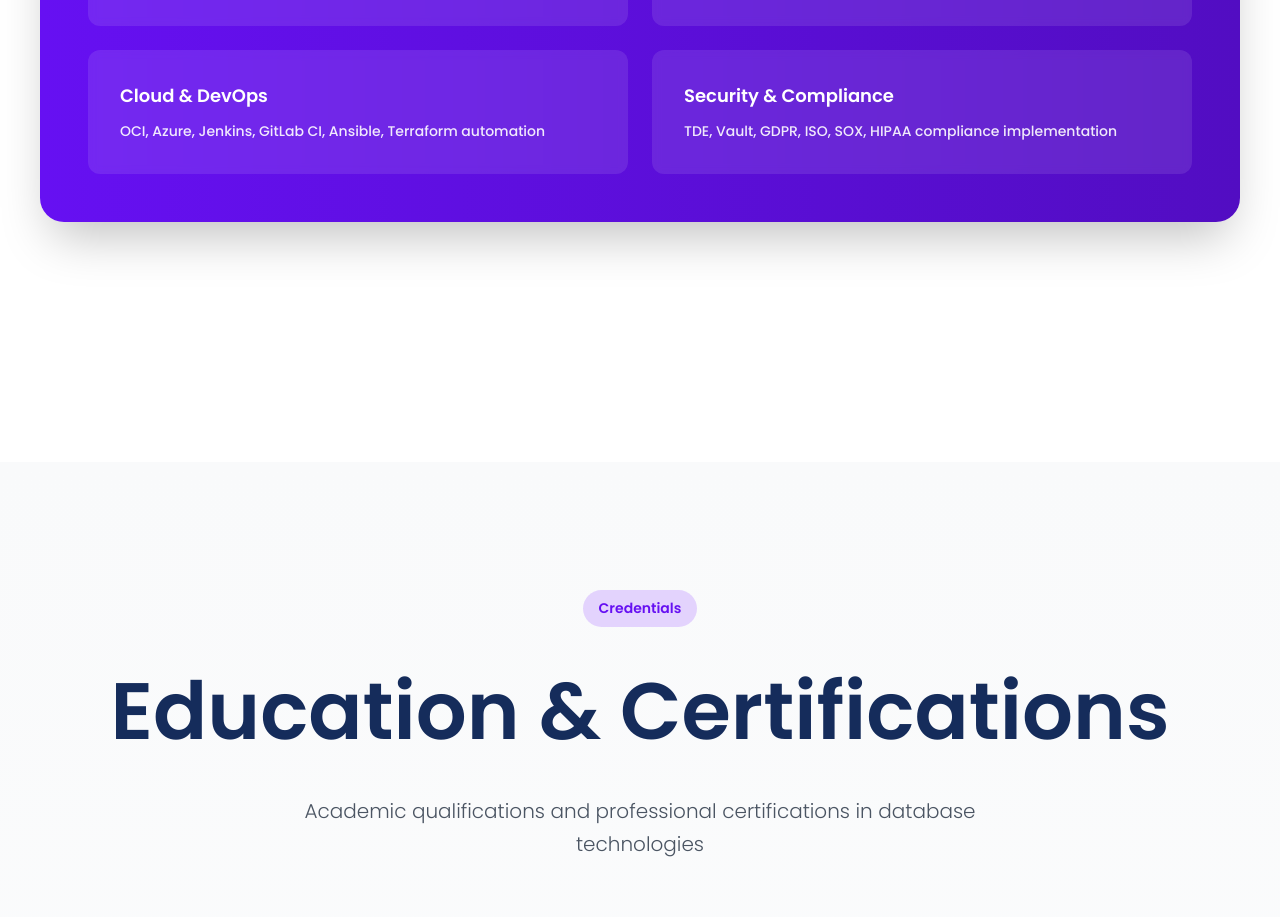
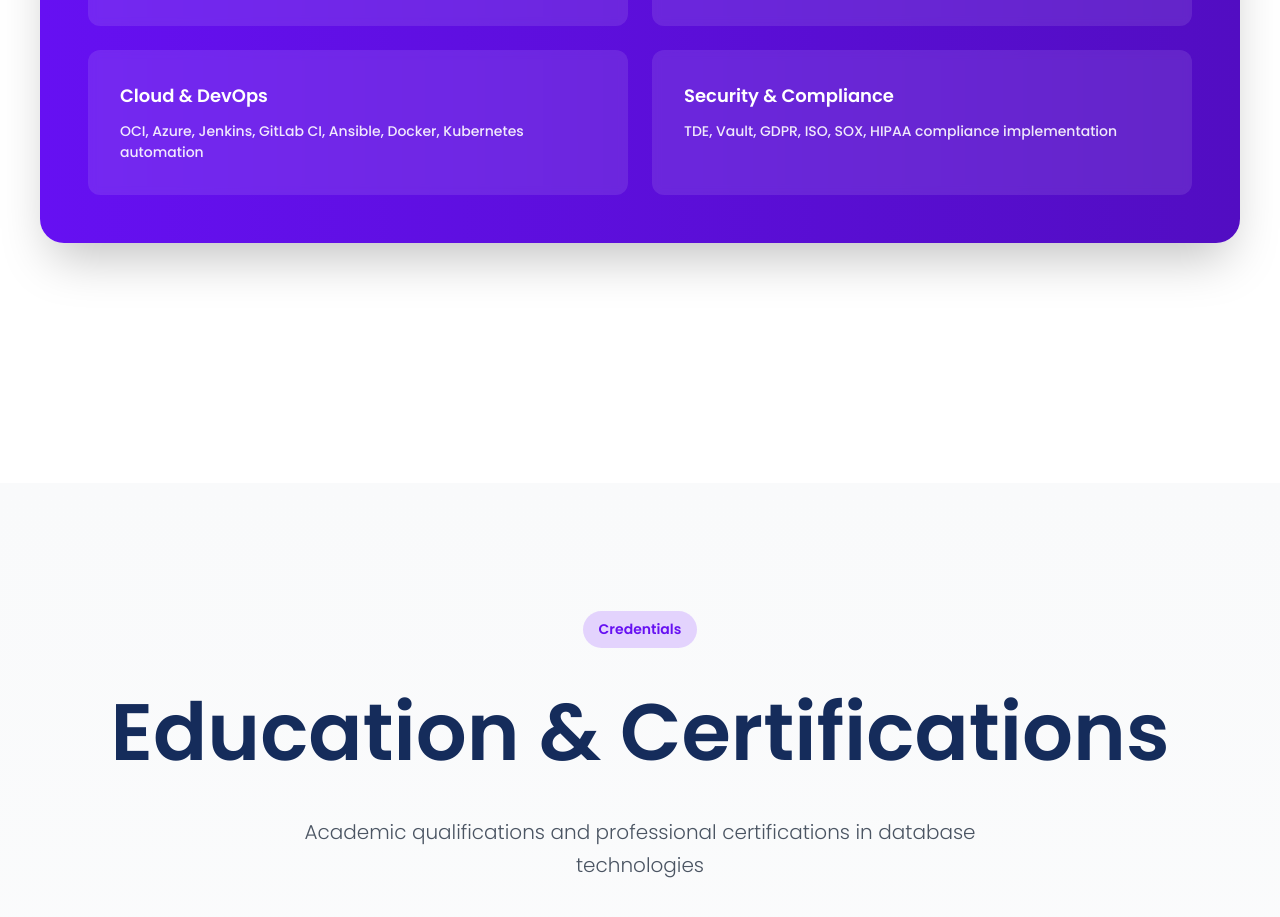
Before and after one commit to ondhiyabhavin-create/Hussain-portfolio, a React (Create React App) app: page / in a window 1280 px wide. Shown: the part 5300-6217 px from the top of the page. Built offline with nearby package versions, Linux system fonts and the light colour scheme.

Commit message:
update request by client

```diff
--- a/src/json/landingPageData.js
+++ b/src/json/landingPageData.js
@@ -68,11 +68,11 @@ export const Services = [
     imageUrl: UIUX,
     animation: "right",
     description: "OCI/Azure migration, WebLogic administration, and DevOps automation",
-    detailedDescription: "End-to-end cloud migration services and DevOps automation for database infrastructure. I help organizations migrate their database workloads to Oracle Cloud Infrastructure (OCI) and Azure, ensuring minimal downtime and optimal performance. Additionally, I implement DevOps practices using Jenkins, GitLab CI, Ansible, and Terraform to automate database operations and improve deployment efficiency.",
+    detailedDescription: "End-to-end cloud migration services and DevOps automation for database infrastructure. I help organizations migrate their database workloads to Oracle Cloud Infrastructure (OCI) and Azure, ensuring minimal downtime and optimal performance. Additionally, I implement DevOps practices using Jenkins, GitLab CI, Ansible, Kubernetes and Docker to automate database operations and improve deployment efficiency.",
     features: [
       "OCI & Azure Cloud Migration",
       "WebLogic Administration",
-      "Infrastructure as Code (Terraform)",
+      "Infrastructure as Code (Docker and Kubernetes)",
       "CI/CD Pipeline Setup",
       "Automated Deployment",
       "Cloud Cost Optimization",
--- a/src/parts/SkillsSection.js
+++ b/src/parts/SkillsSection.js
@@ -137,7 +137,7 @@ export default function SkillsSection() {
                 <div className="bg-white/10 backdrop-blur-sm rounded-xl p-6 sm:p-7 md:p-8 flex flex-col h-full">
                   <h4 className="font-bold text-base sm:text-lg mb-2 sm:mb-3">Cloud & DevOps</h4>
                   <p className="text-xs sm:text-sm opacity-90 flex-grow">
-                    OCI, Azure, Jenkins, GitLab CI, Ansible, Terraform automation
+                    OCI, Azure, Jenkins, GitLab CI, Ansible, Docker, Kubernetes automation
                   </p>
                 </div>
                 <div className="bg-white/10 backdrop-blur-sm rounded-xl p-6 sm:p-7 md:p-8 flex flex-col h-full">
```
